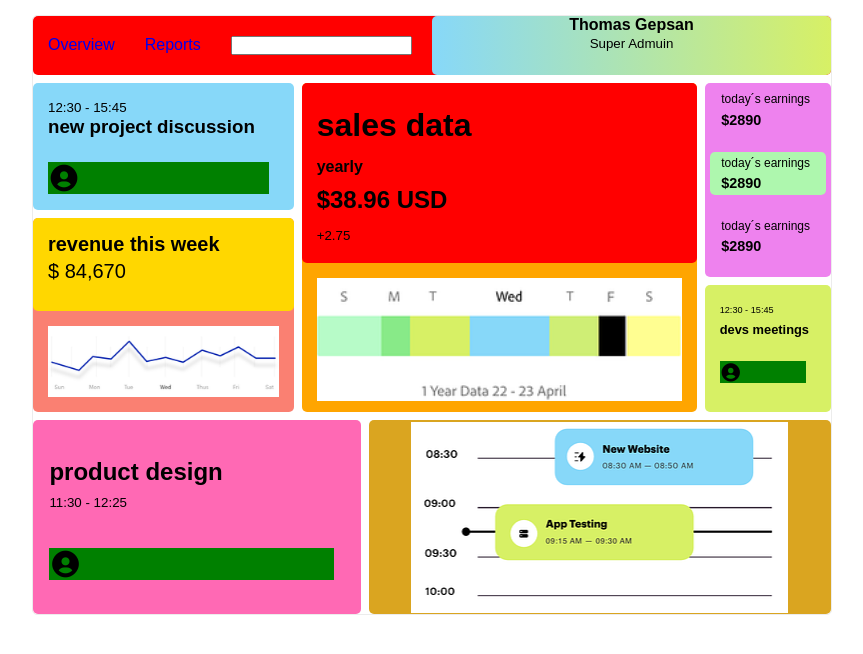
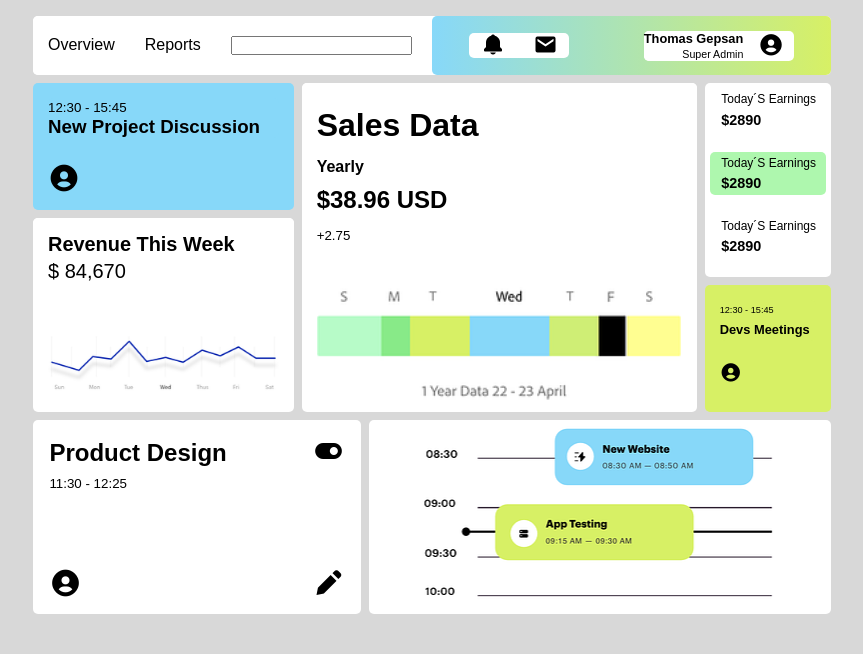
Before and after one commit to SantMu123/GridBasico, a plain HTML site: page index.html in a window 1280 px wide. Shown: the whole page, without its empty margins (208-1071 px from the left). Drawn offline with nearby package versions, Linux system fonts and the light colour scheme.

Commit message:
feat: :sparkles: New Features to Grid Basic

```diff
--- a/CSS/style.css
+++ b/CSS/style.css
@@ -7,7 +7,8 @@
     box-sizing: border-box;
 }
 body{
-    /* background: var(--collor-primary); */
+    background: var(--color-primary);
+    z-index: -10;
 
 }
 .container{
@@ -33,28 +34,29 @@ body{
     height: 600px;
     border: 1px solid var(--color-primary);
     margin: 15px auto;
-    background: var(--color-secundary);
+    background: var(--color-primary);
     border-radius: 5px;
     /* box-shadow: var(--color-shadow); */
 }
 .container div{
-    /* background: var(--color-primary); */
+    background: var(--color-secundary);
     border-radius: 5px;
+    z-index: 10;
 }
 
 .item_1{
-    background: red;
+    /* background: red; */
     grid-area: menu;
     display: flex;
     position:relative;
+    text-transform: capitalize;
 }
 .item_1__usuario{
     /* display: inline-block; */
     display: flex;
     align-items: center;
-    z-index:10;
 }
-.item_1__card{
+div[id="item_1_card"]{
     height: 100%;
     width: 50%;
     right: 0;
@@ -62,12 +64,33 @@ body{
     /* align-items: center; */
     text-align: center;
     background: linear-gradient(to right, rgb(135,216,249), rgb(215,240,101));
+    display: flex;
+    align-items: center;
+    justify-content: space-around;
+}
+.item_1_logos{
+    /* background: chocolate; */
+    width: 100px;
+    height: 25px;
+    font-size: 150%;
+    display: flex;
+    justify-content: space-around;
+    gap: 5%;
 }
 .item_1__usuario ul li{
     display: inline-block;
     margin: 0 15px;
 }
+.item_1_text{
+    width: 150px;
+    display: flex;
+    /* background: crimson; */
+    align-items: center;
+    justify-content: space-between;
+    text-align: right;
+    font-size: 80%;
 
+}
 .item_1__usuario ul{
     text-align: center;
 }
@@ -81,30 +104,33 @@ body{
 }
 .item_1 div ul li a{
     text-decoration: none;
+    color: inherit; /* Utiliza el color del elemento padre */
 }
-.item_2{
+div[id="item__2"]{
     background: rgb(135,216,249);
     grid-area: notification;
     display: flex;
     flex-direction: column;
     padding:15px;
     gap:25%;
+    text-transform: capitalize;
 }
 i.bx.bxs-user-circle{
-    background: green;
+    /* background: green; */
     margin-right: 10px;
     font-size: 200%;
 }
 .item_3{
-    background: orange;
+    /* background: orange; */
     grid-area: sales;
     display: flex;
     flex-direction: column;
     justify-content: space-between;
     line-height: 1.7;
+    text-transform: capitalize;
 }
 .item_3__up{
-    background: red;
+    /* background: red; */
     height: 60%;
     padding: 15px;
 }
@@ -114,7 +140,7 @@ i.bx.bxs-user-circle{
     padding: 15px;
 }
 .item_4{
-    background: violet;
+    /* background: violet; */
     grid-area: balance;
     display: flex;
     flex-direction: column;
@@ -122,8 +148,9 @@ i.bx.bxs-user-circle{
     gap:20px;
     padding:5px;
     line-height: 1.5;
+    text-transform: capitalize;
 }
-.item_4__middle{
+div[id="item_4_mid"]{
     background: rgb(174, 247, 174);
 }
 .item_4__middle small,
@@ -133,15 +160,15 @@ i.bx.bxs-user-circle{
     margin-left: 10%;
 }
 .item_5{
-    background: salmon;
+    /* background: salmon; */
     grid-area: week;
     display: flex;
     flex-direction: column;
     justify-content: space-between;
-
+    text-transform: capitalize;
 }
 .item_5 div{
-    background: gold;
+    /* background: gold; */
     padding: 15px;
     height: 59%;
     font-size: 150%;
@@ -149,8 +176,9 @@ i.bx.bxs-user-circle{
 .item_5 img{
     width: 100%;
     padding: 15px;
+
 }
-.item_6{
+div[id="item__6"]{
     background: rgb(215, 240, 101);
     grid-area: devs;
     padding: 15px;
@@ -159,22 +187,40 @@ i.bx.bxs-user-circle{
     display: flex;
     flex-direction: column;
     gap: 20px;
+    text-transform: capitalize;
 }
 .item_6{
     background: rgb(215, 240, 101);
     grid-area: devs;
+    text-transform: capitalize;
+}
+.item_6 .texto{
+    background: rgb(215, 240, 101);
 }
 .item_7{
-    background: hotpink;
+    /* background: hotpink; */
     grid-area: products;
     display: flex;
-    flex-direction: column;
-    justify-content: space-around;
-    padding:5%;
+    justify-content: space-between;
+    padding: 15px 5%;
     line-height: 1.5;
 }
+.item_7 .texto{
+    /* background: cornflowerblue; */
+    display: flex;
+    flex-direction: column;
+    justify-content: space-between;
+    text-transform: capitalize;
+}
+.item_7_botones{
+    /* background: coral; */
+    display: flex;
+    flex-direction: column;
+    justify-content: space-between;
+    font-size: 200%;
+}
 .item_8{
-    background: goldenrod;
+    /* background: goldenrod; */
     grid-area: timeline;
     display: flex;
     justify-content: center;
@@ -185,6 +231,9 @@ i.bx.bxs-user-circle{
     padding: 15px;
     justify-content: center;
     align-items: center;
+}
+.item_2 .texto{
+    background: rgb(135,216,249);
 }
 
 @media (width < 600px){
--- a/CSS/variables.css
+++ b/CSS/variables.css
@@ -1,6 +1,6 @@
 :root{
-    --color-primary: #ececec;
-    --color-secundary: #fff;
+    --color-primary: rgb(216,216,216);
+    --color-secundary: rgb(255,255,255);
     --color-shadow: 3px 3px 5px rgba(0,0,0,0.122);
     --color-font: #00000
 }
--- a/index.html
+++ b/index.html
@@ -22,12 +22,22 @@
             <div class="item_1__perfil">
 
             </div>
-            <div class="item_1__card">
-                <h4>Thomas Gepsan</h4>
-                <small>Super Admuin</small>
+            <div class="item_1__card" id="item_1_card">
+                <div class="item_1_logos">
+                    <i class='bx bxs-bell' ></i>
+                    <i class='bx bxs-envelope'></i>
+                </div>
+                <div class="item_1_text">
+                    <div>
+                        <h4>Thomas Gepsan</h4>
+                        <small>Super Admin</small>
+                    </div>
+                    <i class='bx bxs-user-circle'></i>
+                </div>
+
             </div>
         </div>
-        <div class="item_2">
+        <div class="item_2" id="item__2">
             <div class="texto">
                 <small>12:30 - 15:45</small>
                 <h3>new project discussion</h3>
@@ -48,7 +58,7 @@
                 <small>today´s earnings</small>
                 <h4>$2890</h4>
             </div>
-            <div class="item_4__middle">
+            <div class="item_4__middle" id="item_4_mid">
                 <small>today´s earnings</small>
                 <h4>$2890</h4>
             </div>
@@ -64,7 +74,7 @@
             </div>
             <img src="storage/img/IMG_Graph2.png">
         </div>
-        <div class="item_6">
+        <div class="item_6" id="item__6">
             <div class="texto">
                 <small>12:30 - 15:45</small>
                 <h3>devs meetings</h3>
@@ -73,10 +83,16 @@
         </div>
         <div class="item_7">
             <div class="texto">
-                <h2>product design</h2>
-                <small>11:30 - 12:25</small>
+                <div>
+                    <h2>product design</h2>
+                    <small>11:30 - 12:25</small>
+                </div>
+                <i class='bx bxs-user-circle'></i>
             </div>
-            <i class='bx bxs-user-circle'></i>
+            <div class="item_7_botones">
+                <i class='bx bxs-toggle-right'></i>
+                <i class='bx bxs-pencil' ></i>
+            </div>
         </div>
         <div class="item_8">
             <img src="storage/img/IMG_Graph.png">
```
